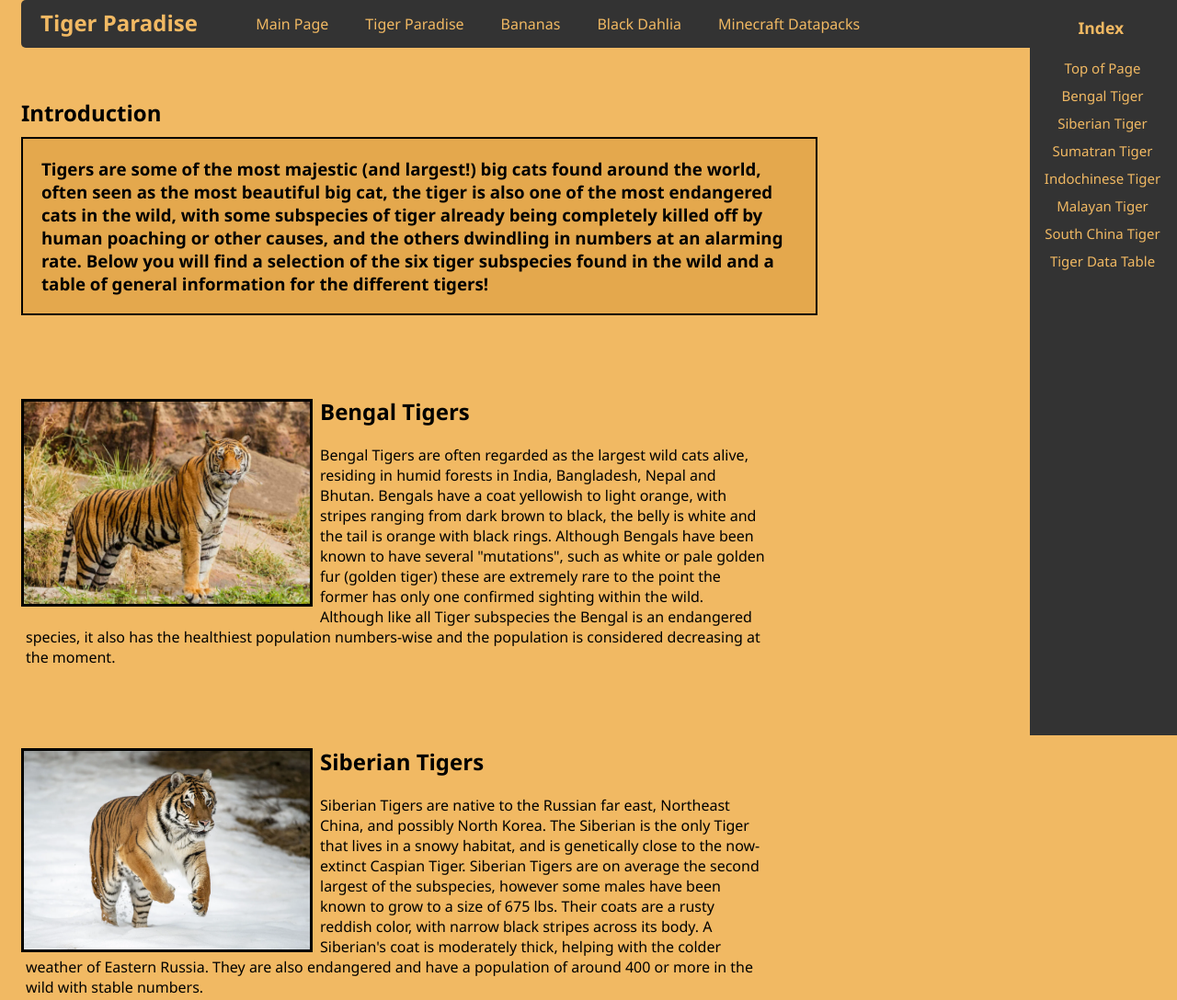
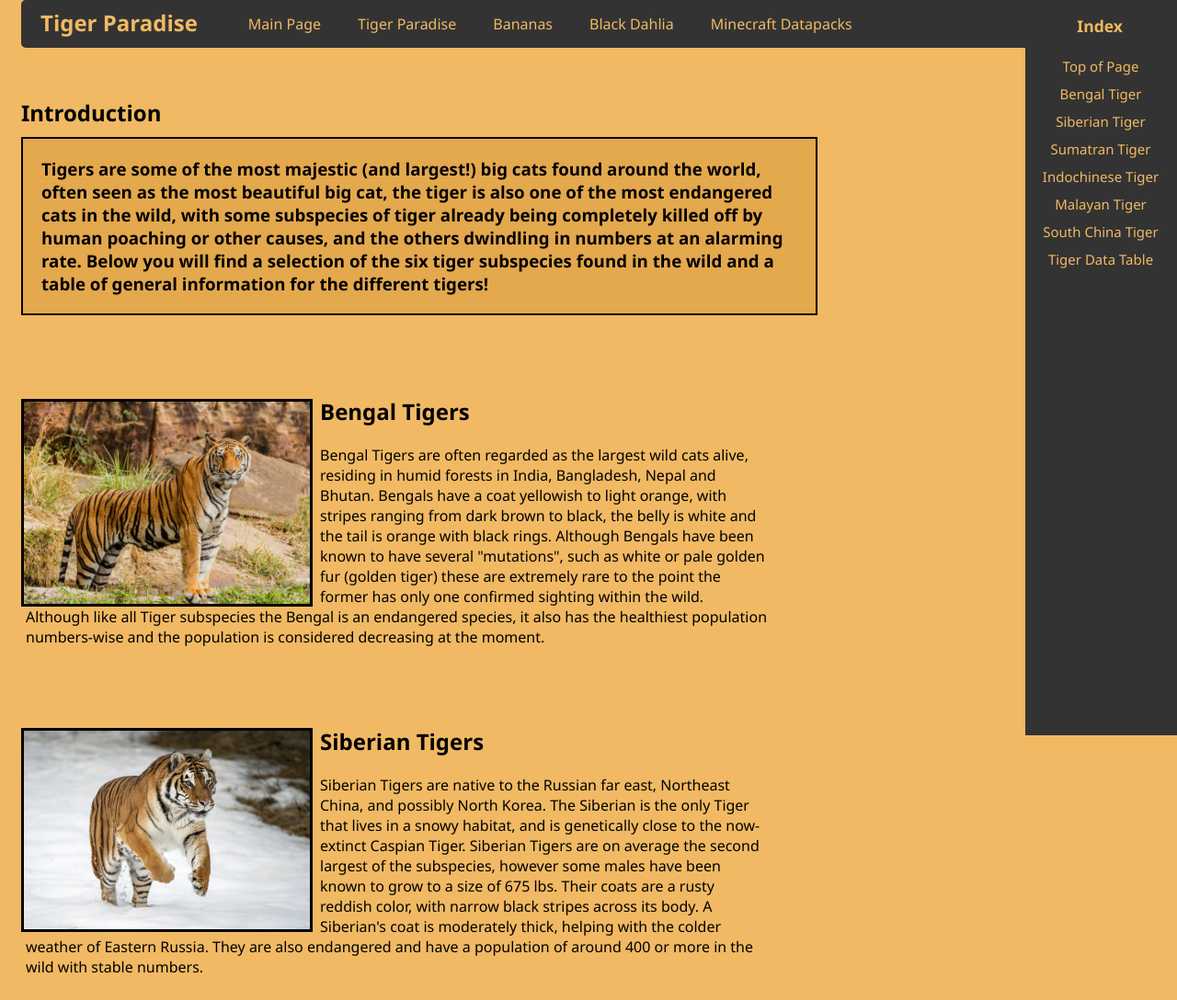
Before and after one commit to davidblackwell121/davidblackwell121.github.io, a plain HTML site: page CSS Assignment #2/TigerParadiseV2.html in a window 1280 px wide. Shown: the top 1088 px of the page at 92% size. Drawn offline with Linux system fonts and the light colour scheme.

Commit message:
Code Checked

```diff
--- a/CSS Assignment #2/TigerParadiseV2.css
+++ b/CSS Assignment #2/TigerParadiseV2.css
@@ -53,7 +53,7 @@ padding-right: 10px;
 
 .sidenav {
     height: 100%;
-    width: 160px; /* Set the width of the sidebar */
+    width: 165px; /* Set the width of the sidebar */
     position: fixed; /* Fixed Sidebar (stay in place on scroll) */
     z-index: 1; /* Stay on top */
     top: 0; /* Stay at the top */
@@ -63,16 +63,21 @@ padding-right: 10px;
     list-style-type: none;
 }
 
+.sidenav ul {
+    margin: -9px;
+}
+
 .sidenav-index {
     color: #f1b963;
-    padding-left: 20px;
+    padding-top: 7px;
+    padding-left: 28px;
     text-align: center;
     text-decoration: none;
     font-size: 15px;
 }
 
 .sidenav a {
-    padding: 5px 8px 5px 16px;
+    padding: 5px 7px 5px 16px;
     text-align: center;
     text-decoration: none;
     font-size: 15px;
@@ -114,7 +119,6 @@ padding-right: 10px;
 border: 3px solid black;
 float: left;
 margin-right: 8px;
-margin-bottom: 5px;
 margin-top: 22px;
 margin-left: -5px;
 }
@@ -179,7 +183,7 @@ footer p {
     text-align: center;
 }
 
-@media screen and (max-width: 960px) {
+@media screen and (max-width: 1200px) {
     body {
         display: flex;
     }
@@ -187,4 +191,8 @@ footer p {
     .sidenav {
         display: none;
     }
+
+    #page-nav li a{
+        text-align: left;
+    }
 }
--- a/CSS Assignment #2/TigerParadiseV2.html
+++ b/CSS Assignment #2/TigerParadiseV2.html
@@ -13,7 +13,7 @@
     <nav>
       <ul> <!--list tag, all list items below are displayed inline-block (horizontally instead of vertical, and no underline)-->
           <li><h2 id="Title">Tiger Paradise</h2> <!--Header 'title'--></li>
-          <li><a href ="./index.html">&nbsp;&nbsp;Main Page</a></li> <!--Line item hyperlink for Main Page-->
+          <li><a href ="./index.html">Main Page</a></li> <!--Line item hyperlink for Main Page-->
           <li><a href ="./TigerParadise.html">Tiger Paradise</a></li> <!--Line item hyperlink for My Page-->
           <li><a href ="./KMPage.html">Bananas</a></li> <!--Line item hyperlink for Groupmates Page-->
           <li><a href ="./blackdahlia.html">Black Dahlia</a></li> <!--Line item hyperlink for Groupmates Page-->
@@ -23,6 +23,7 @@
   </header>
   <main>
     <div class="sidenav"> <!-- Side navigation -->
+      <ul>
         <li class="sidenav-index"><h3>Index</h3></li>
         <li><a href ="#">Top of Page</a></li> <!--Line item hyperlink for top of the page using ID-->
         <li><a href ="#Bengal">Bengal Tiger</a></li> <!--Line item hyperlink for Bengal section using ID-->
@@ -32,6 +33,7 @@
         <li><a href ="#Malayan">Malayan Tiger</a></li> <!--Line item hyperlink for Malayan section using ID-->
         <li><a href ="#SouthChina">South China Tiger</a></li> <!--Line item hyperlink for South China section using ID-->
         <li><a href ="#Table">Tiger Data Table</a></li> <!--Line item hyperlink for data table section using ID-->
+      </ul>
     </div>
 
     <br> <!--Line Break (Creates extra gap between elements)-->
```
Lines whose indentation alone changed are shown as unchanged.
